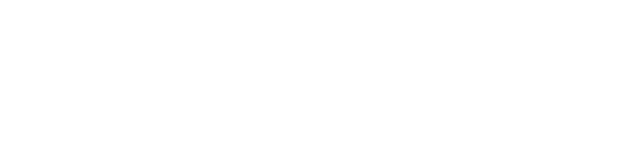
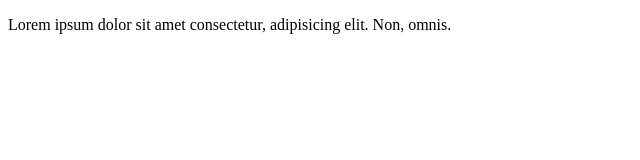
Before and after one commit to dean131/belajar-git-ai, a plain HTML site: page dashboard.html in a window 1280 px wide. Shown: the whole page, without its empty margins (0-640 px from the left). Drawn offline with Linux system fonts and the light colour scheme.

Commit message:
add paragraph

```diff
--- a/dashboard.html
+++ b/dashboard.html
@@ -6,6 +6,6 @@
     <title>Dashboard</title>
 </head>
 <body>
-
+    <p>Lorem ipsum dolor sit amet consectetur, adipisicing elit. Non, omnis.</p>
 </body>
 </html>
```
